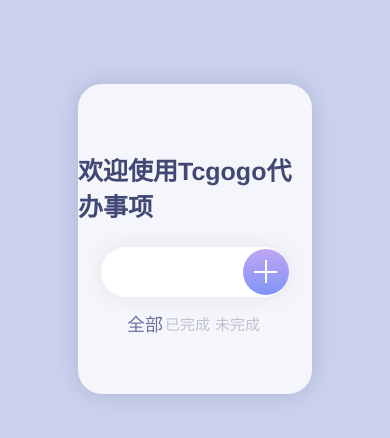
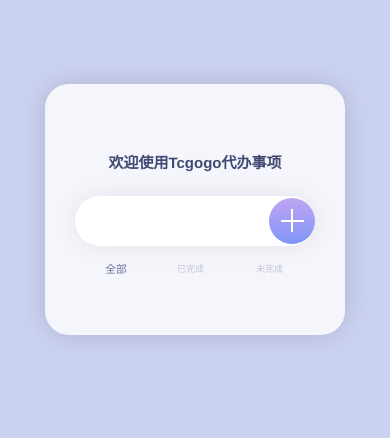
Before and after one commit to Tcgogo/todo-app-vue2, a Vue app: page / in a window 390 px wide. Shown: the top 438 px of the page. Built offline with nearby package versions, Linux system fonts and the light colour scheme; a small style sheet from the web is missing.

Commit message:
'适配移动端'

```diff
--- a/src/App.vue
+++ b/src/App.vue
@@ -44,10 +44,8 @@ export default {
     TodoContent,
   },
   created() {
-    if(localStorage.length>1){
+    if(localStorage.getItem('todos')){
       this.todos = JSON.parse(localStorage.getItem('todos'));
-    } else {
-      console.log(this.todos)
     }
   },
   mounted() {
@@ -94,6 +92,7 @@ main {
   .container {
     width: 60%;
     max-width: 400px;
+    min-width: 300px;
     padding: 5vh 0;
     box-shadow: 0px 0px 24px rgba(0, 0, 0, 0.15);
     border-radius: 24px;
@@ -111,4 +110,10 @@ h1 {
   font-size: 0.5rem;
   color: #414873;
 }
+
+@media screen and (max-width: 500px){
+  :root {
+    font-size: 30px;
+  }
+}
 </style>
```
Also changed, not shown: 10 other files (tests, documents, lock files or other folders).
